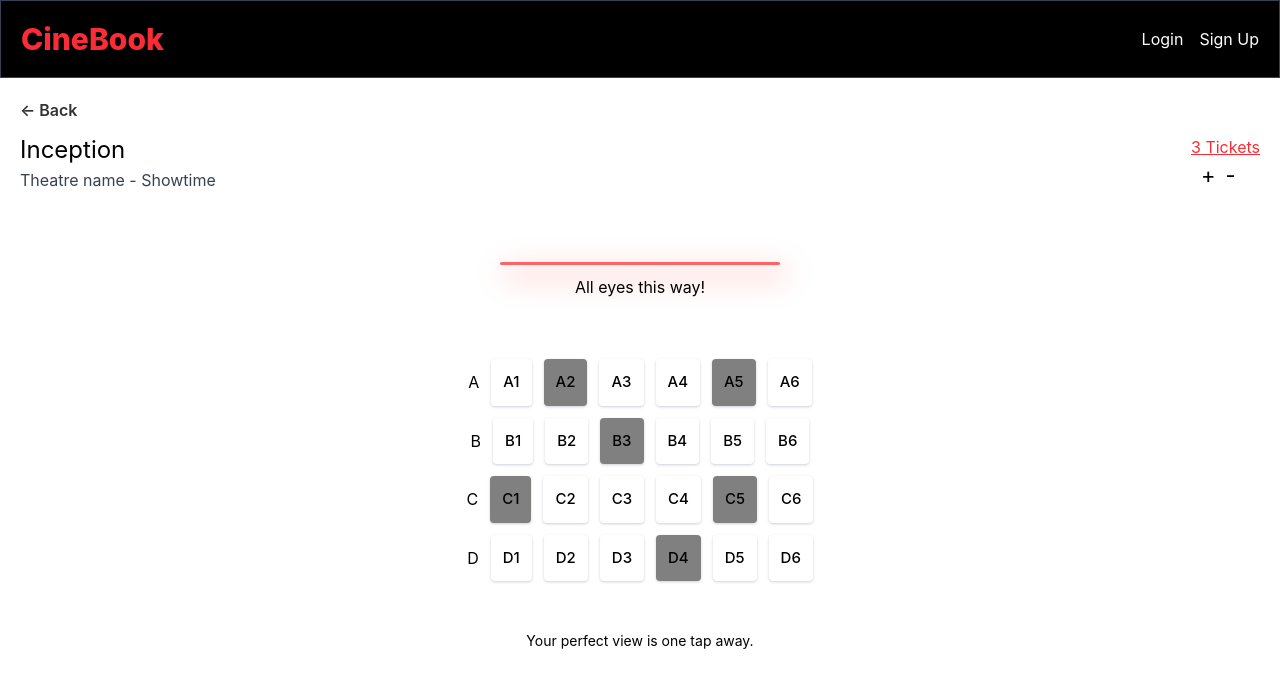
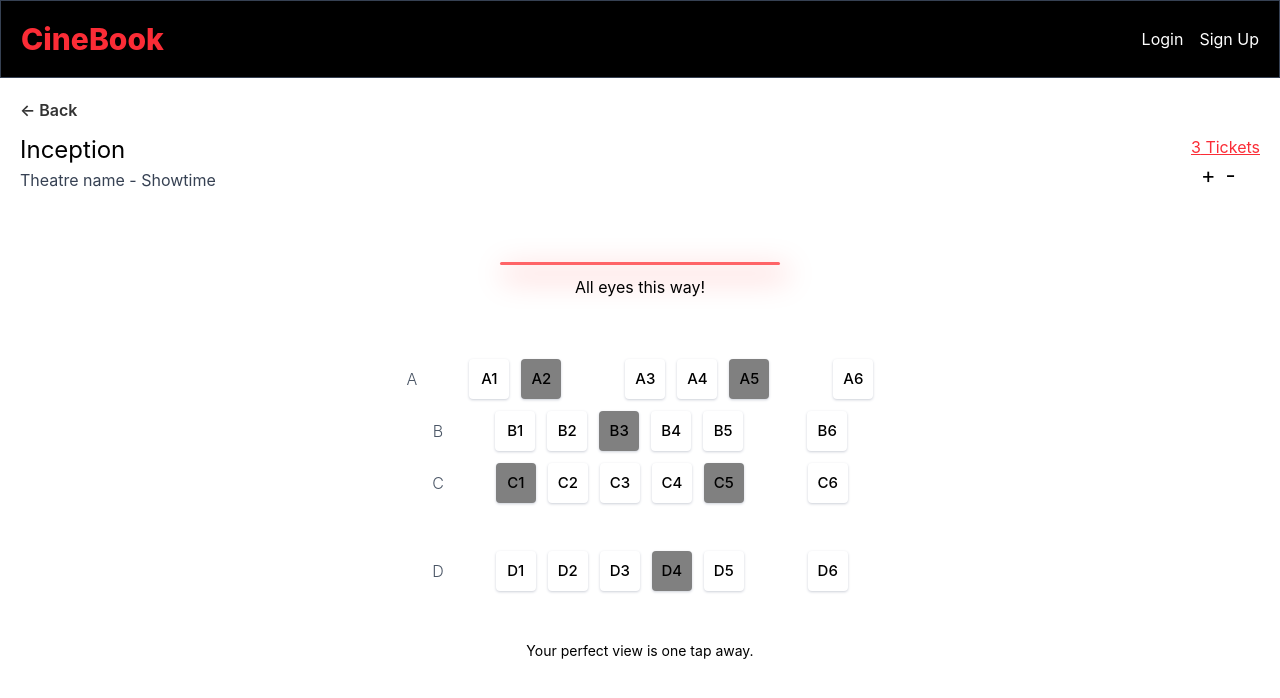
Before and after one commit to mhd-faheem/cine-book, a React (Vite) app in the folder frontend/: page /movies/1/seats in a window 1280 px wide. Shown: the top 698 px of the page. Built offline with nearby package versions, Linux system fonts and the light colour scheme.

Commit message:
Added empty seats and blank rows feature to seat display logic.

```diff
--- a/frontend/src/components/Navbar.jsx
+++ b/frontend/src/components/Navbar.jsx
@@ -9,6 +9,7 @@ const Navbar = () => {
   const handleLogout = () => {
     logout();
     navigate("/");
+    alert("Logged out successfully.")
   };
 
   return (
--- a/frontend/src/pages/SeatSelection.jsx
+++ b/frontend/src/pages/SeatSelection.jsx
@@ -1,48 +1,59 @@
 import React, { useState } from 'react'
-import { Link, useParams } from 'react-router-dom'
+import { Link, useNavigate, useParams } from 'react-router-dom'
 import '../styles/SeatSelection.css'
 import Navbar from '../components/Navbar'
 import movies from '../data/movies.js'
+import { useAuth } from '../context/AuthContext.jsx'
 
 const SeatSelection = () => {
 
+  const { user, isAuthenticated } = useAuth();
+  const navigate = useNavigate();
+
   const [selectedSeats, setSelectedSeats] = useState([])
+  const [tickets, setTickets] = useState(3)
   let updatedSeats = [];
-  // let tickets = 3;
-  const [tickets, setTickets] = useState(3)
   let seatPrice = 150;
+
   // Dummy seat data
   const seats = [
-    { id: "A1", row: "A", number: 1, status: "available" },
-    { id: "A2", row: "A", number: 2, status: "booked" },
-    { id: "A3", row: "A", number: 3, status: "available" },
-    { id: "A4", row: "A", number: 4, status: "available" },
-    { id: "A5", row: "A", number: 5, status: "booked" },
-    { id: "A6", row: "A", number: 6, status: "available" },
+    { id: "A1", row: "A", number: 1, status: "available", type: "seat"},
+    { id: "A2", row: "A", number: 2, status: "booked",  type: "seat"},
+    {row:"A", type: "empty" },
+    { id: "A3", row: "A", number: 3, status: "available",  type: "seat" },
+    { id: "A4", row: "A", number: 4, status: "available",  type: "seat" },
+    { id: "A5", row: "A", number: 5, status: "booked",  type: "seat" },
+    {row:"A", type: "empty" },
+    { id: "A6", row: "A", number: 6, status: "available",  type: "seat" },
 
-    { id: "B1", row: "B", number: 1, status: "available" },
-    { id: "B2", row: "B", number: 2, status: "available" },
-    { id: "B3", row: "B", number: 3, status: "booked" },
-    { id: "B4", row: "B", number: 4, status: "available" },
-    { id: "B5", row: "B", number: 5, status: "available" },
-    { id: "B6", row: "B", number: 6, status: "available" },
+    { id: "B1", row: "B", number: 1, status: "available",  type: "seat" },
+    { id: "B2", row: "B", number: 2, status: "available",  type: "seat" },
+    { id: "B3", row: "B", number: 3, status: "booked", type: "seat" },
+    { id: "B4", row: "B", number: 4, status: "available", type: "seat" },
+    { id: "B5", row: "B", number: 5, status: "available", type: "seat"},
+    {row:"B", type: "empty" },
+    { id: "B6", row: "B", number: 6, status: "available", type: "seat"},
 
-    { id: "C1", row: "C", number: 1, status: "booked" },
-    { id: "C2", row: "C", number: 2, status: "available" },
-    { id: "C3", row: "C", number: 3, status: "available" },
-    { id: "C4", row: "C", number: 4, status: "available" },
-    { id: "C5", row: "C", number: 5, status: "booked" },
-    { id: "C6", row: "C", number: 6, status: "available" },
+    { id: "C1", row: "C", number: 1, status: "booked", type: "seat"},
+    { id: "C2", row: "C", number: 2, status: "available", type: "seat"},
+    { id: "C3", row: "C", number: 3, status: "available", type: "seat"},
+    { id: "C4", row: "C", number: 4, status: "available", type: "seat" },
+    { id: "C5", row: "C", number: 5, status: "booked", type: "seat" },
+    {row:"C", type: "empty" },
+    { id: "C6", row: "C", number: 6, status: "available", type: "seat" },
 
-    { id: "D1", row: "D", number: 1, status: "available" },
-    { id: "D2", row: "D", number: 2, status: "available" },
-    { id: "D3", row: "D", number: 3, status: "available" },
-    { id: "D4", row: "D", number: 4, status: "booked" },
-    { id: "D5", row: "D", number: 5, status: "available" },
-    { id: "D6", row: "D", number: 6, status: "available" },
+    { id: "D1", row: "D", number: 1, status: "available", type: "seat" },
+    { id: "D2", row: "D", number: 2, status: "available", type: "seat" },
+    { id: "D3", row: "D", number: 3, status: "available", type: "seat" },
+    { id: "D4", row: "D", number: 4, status: "booked", type: "seat" },
+
+    { id: "D5", row: "D", number: 5, status: "available", type: "seat" },
+    {row:"D", type: "empty" },
+    { id: "D6", row: "D", number: 6, status: "available", type: "seat" },
   ]
 
-  const rows = ["A", "B", "C", "D"]
+  // "|" -> means blank row or passage
+  const rows = ["A", "B", "C", "|", "D"]
 
   // Extract id from URL
   let params = useParams();
@@ -68,14 +79,14 @@ const SeatSelection = () => {
 
     // Unselect Seat if already selected
     if(selectedSeats.includes(seat.id)){
-      let updatedSeats = selectedSeats.filter((selectedSeat) => {
+      updatedSeats = selectedSeats.filter((selectedSeat) => {
       return selectedSeat !== seat.id
     })
 
     setSelectedSeats(updatedSeats)
     // Add selected seats to list
     } else if (!selectedSeats.includes(seat.id) &&  selectedSeats.length<=tickets-1) {
-      let updatedSeats =  [...selectedSeats, seat.id]
+      updatedSeats =  [...selectedSeats, seat.id]
       setSelectedSeats(updatedSeats)
     } else {
       setSelectedSeats([])
@@ -83,7 +94,17 @@ const SeatSelection = () => {
 
     console.log(selectedSeats)
 
+  }
 
+  // Handle Payment
+  function handlePayment() {
+    if(isAuthenticated){
+      alert("Eligible for payment. Redirecting...")
+    } else {
+      navigate("/signup")
+      alert("Please create or log in to an existing account to continue.")
+      console.log(params)
+    }
   }
 
   // Return UI
@@ -94,8 +115,8 @@ const SeatSelection = () => {
       <Navbar/>
 
       {/* Start Main Wrapper */}
-      <div className='main-wrapper'>
-        <div className="top-section p-5">
+      <div className='main-wrapper items-center'>
+        <div className="top-section p-5 w-full">
           <Link to={`/movies/${movieId}`} className='back-button'>&larr; Back</Link>
           <div className='flex justify-between mt-3 items-center'>
             <div className='flex flex-col gap-0.5 '>
@@ -111,8 +132,8 @@ const SeatSelection = () => {
         </div>
 
         {/* Seats UI */}
-        <div className='seat-ui flex flex-col justify-center align-bottom items-center gap-15 mt-10'>
-          <div className='screen flex flex-col items-center gap-1'>
+        <div className='seat-ui flex flex-col justify-center align-middle items-center gap-15 mt-10 w-3/4'>
+          <div className='screen flex flex-col items-center gap-1 align-middle'>
 
           {/* Screen */}
           <div title="Theatre screen" className="screen-line w-70 bg-red-400 rounded-3xl"></div>
@@ -124,9 +145,14 @@ const SeatSelection = () => {
             {rows.map((row) => {
               const rowSeats = seats.filter(seat => seat.row === row)
 
+              if(row === "|")
                 return (
-                <div key={row} className='flex gap-3 items-center justify-center'>
-                  <p>{row}</p>
+                  <div className='h-6'></div>
+                )
+
+              return (
+                <div key={row} className='flex gap-3 items-center justify-center w-full'>
+                  <p className='row-label mr-10 font-light text-gray-600'>{row}</p>
                   {
                   // Mapping each seat from seats array
                   rowSeats.map((seat) => {
@@ -134,6 +160,7 @@ const SeatSelection = () => {
                   let seatBgColor = 'white'
                   let seatTextColor = 'black'
                   let seatCursor = 'pointer'
+                  let seatOpacity = 100
 
                   if (selectedSeats.includes(seat.id)) {
                     seatBgColor = 'green'
@@ -145,17 +172,22 @@ const SeatSelection = () => {
                     seatCursor = 'not-allowed'
                   }
 
+                  if (seat.type === "empty") {
+                    seatOpacity = 0;
+                  }
+
                   return (
                     <button
                       onClick={() => handleSeatSelect(seat)}
-                  disabled={seat.status === "booked"}
+                      disabled={seat.status === "booked" || seat.type === "aisle"}
                       title={seat.status === "booked"? "Seat is already booked!":null}
                       key={seat.id}
-                  className='p-3 font-medium shadow shadow-gray-300 cursor-pointer transition-colors ease-in-out duration-100 rounded'
+                      className='w-10 h-10 font-medium shadow shadow-gray-300 cursor-pointer transition-colors ease-in-out duration-100 rounded'
                       style={{
                         backgroundColor: seatBgColor,
                         color: seatTextColor,
                         cursor: seatCursor,
+                        opacity: seatOpacity,
                         fontSize: '15px',
                       }}
                     >
@@ -172,7 +204,7 @@ const SeatSelection = () => {
           {selectedSeats.length>0 ? (
             <div className='flex flex-col justify-center items-center mt-10 gap-4'>
               <p className='text-sm'>Selected Seats: {selectedSeats.join(', ')}</p>
-              <button className='p-3 bg-red-500 rounded text-white pay-button cursor-pointer'>Pay &#8377;{selectedSeats.length*seatPrice}</button>
+              <button className='p-3 bg-red-500 rounded text-white pay-button cursor-pointer' onClick={handlePayment}>Pay &#8377;{selectedSeats.length*seatPrice}</button>
             </div>
           ): <p className='text-sm flex flex-col justify-center items-center mt-10 gap-4'>Your perfect view is one tap away.</p>  }
         </div>
```
Lines whose indentation alone changed are shown as unchanged.
